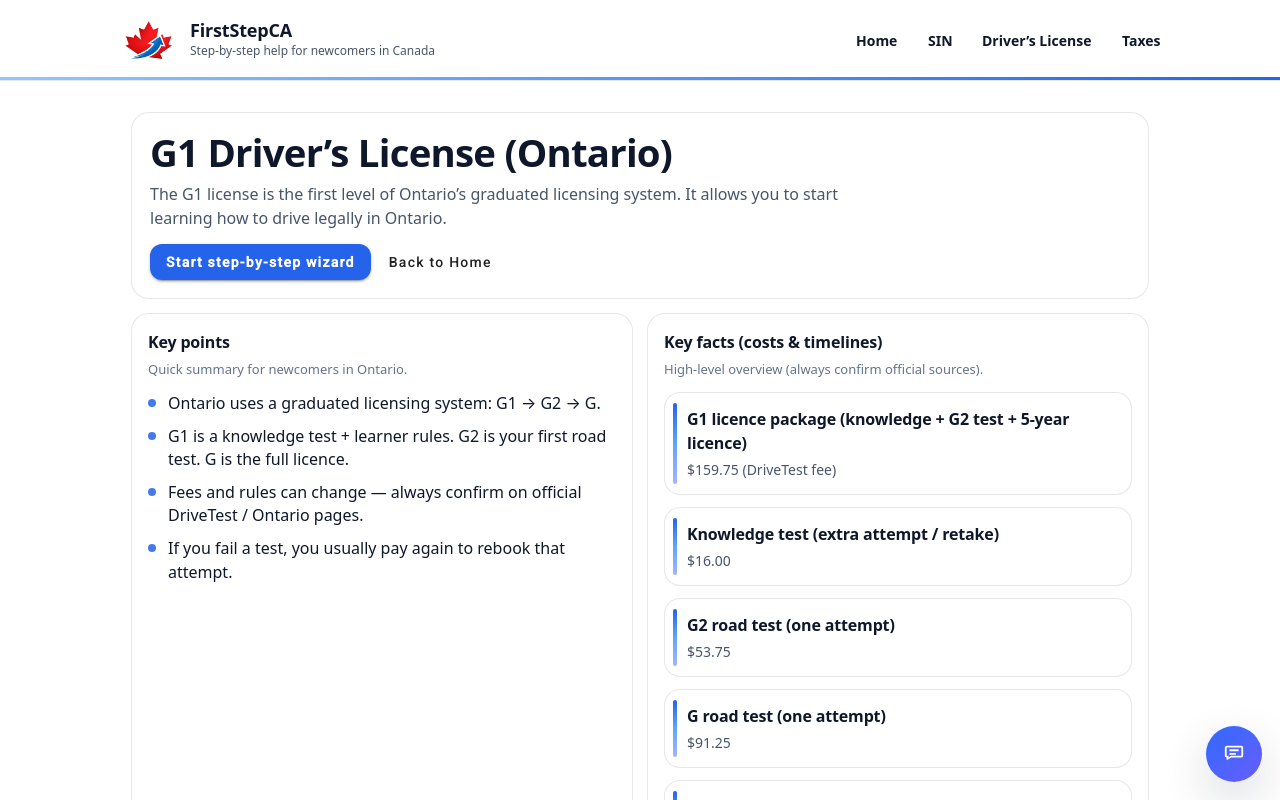
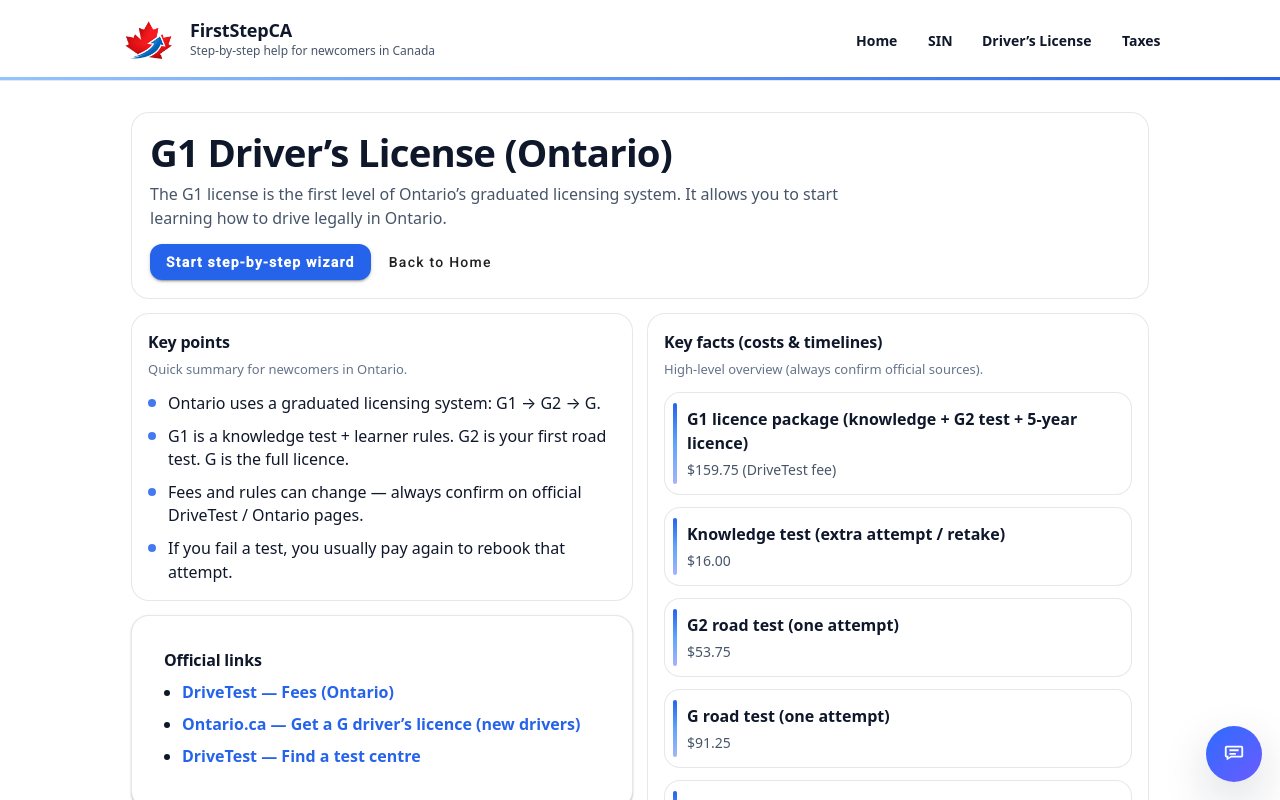
Before and after one commit to Sagaz0501/First-Step-Canada, an Angular app: page /g-license in a window 1280 px wide. Shown: the top 800 px of the page. Built offline with nearby package versions, Linux system fonts and the light colour scheme.

Commit message:
Change G1 CSS display and html for links position

```diff
--- a/src/app/driverLicense/g1-overview/g-license/g-license.css
+++ b/src/app/driverLicense/g1-overview/g-license/g-license.css
@@ -1,5 +1,5 @@
 /* =========================
-   G1 overview — match Taxes overview (slate/blue)
+   G1 overview — clean & aligned
 ========================= */
 
 .page {
@@ -9,7 +9,10 @@
   color: #0f172a;
 }
 
-/* Hero */
+/* =========================
+   HERO
+========================= */
+
 .hero {
   border: 1px solid rgba(15, 23, 42, 0.10);
   border-radius: 18px;
@@ -41,19 +44,32 @@
   align-items: center;
 }
 
-/* Grid */
+/* =========================
+   MAIN GRID
+========================= */
+
 .grid {
   margin-top: 14px;
   display: grid;
+  grid-template-columns: 1fr 1fr;
   gap: 14px;
-  grid-template-columns: 1fr 1fr;
+  align-items: start;
+}
+
+.left-col {
+  display: grid;
+  gap: 14px;
+  align-content: start;
 }
 
 .card--wide {
   grid-column: 1 / -1;
 }
 
-/* Cards */
+/* =========================
+   CARDS
+========================= */
+
 .card,
 .links {
   border: 1px solid rgba(15, 23, 42, 0.10);
@@ -61,6 +77,10 @@
   padding: 16px;
   background: #ffffff;
 }
+
+/* =========================
+   CARD HEAD
+========================= */
 
 .card__head {
   margin-bottom: 12px;
@@ -79,7 +99,10 @@
   font-size: 13px;
 }
 
-/* Bullets */
+/* =========================
+   BULLETS
+========================= */
+
 .bullets {
   list-style: none;
   padding: 0;
@@ -108,7 +131,10 @@
   line-height: 1.45;
 }
 
-/* KV */
+/* =========================
+   KEY VALUE / GLOSSARY
+========================= */
+
 .kv {
   display: grid;
   gap: 10px;
@@ -133,7 +159,10 @@
   color: #334155;
 }
 
-/* Steps preview */
+/* =========================
+   STEPS
+========================= */
+
 .steps {
   display: grid;
   gap: 10px;
@@ -171,7 +200,10 @@
   line-height: 1.5;
 }
 
-/* Footer */
+/* =========================
+   FOOTER
+========================= */
+
 .card__footer {
   margin-top: 12px;
   display: flex;
@@ -186,7 +218,10 @@
   font-size: 13px;
 }
 
-/* Buttons */
+/* =========================
+   BUTTONS
+========================= */
+
 .btn-primary {
   border-radius: 12px !important;
   font-weight: 900 !important;
@@ -201,17 +236,33 @@ a.btn-primary[mat-raised-button] {
   border-radius: 12px !important;
 }
 
-/* Links */
+/* =========================
+   LINKS
+========================= */
+
+.links ul {
+  margin: 8px 0 0;
+  padding-left: 18px;
+}
+
+.links li {
+  margin: 8px 0;
+}
+
 .links a {
   color: #2563eb;
   font-weight: 700;
   text-decoration: none;
 }
+
 .links a:hover {
   text-decoration: underline;
 }
 
-/* Notification cards (for key facts) */
+/* =========================
+   KEY FACTS CARDS
+========================= */
+
 .date-notifications {
   display: grid;
   gap: 12px;
@@ -235,9 +286,12 @@ a.btn-primary[mat-raised-button] {
   inset: 10px auto 10px 8px;
   width: 4px;
   border-radius: 4px;
-  background: linear-gradient(to bottom, #2563eb, #60a5fa, #a5b4fc);
-  transition: transform 250ms ease;
-  z-index: 3;
+  background: linear-gradient(
+    to bottom,
+    #2563eb,
+    #60a5fa,
+    #a5b4fc
+  );
 }
 
 .date-note:hover {
@@ -245,59 +299,31 @@ a.btn-primary[mat-raised-button] {
   box-shadow: 0 10px 30px rgba(15, 23, 42, 0.10);
 }
 
-.date-note:hover::after {
-  transform: translateX(1px);
-}
-
-.date-glow,
-.date-border-glow {
-  position: absolute;
-  width: 18rem;
-  height: 18rem;
-  left: 0;
-  top: 50%;
-  transform: translate(-50%, -50%);
-  background: radial-gradient(circle closest-side, rgba(37, 99, 235, 0.35), transparent);
-  opacity: 0;
-  transition: opacity 250ms ease;
-  pointer-events: none;
-}
-
-.date-glow { z-index: 2; }
-.date-border-glow { z-index: 0; }
-
-.date-note:hover .date-glow { opacity: 0.12; }
-.date-note:hover .date-border-glow { opacity: 0.08; }
-
 .date-title {
-  position: relative;
-  z-index: 4;
   font-weight: 900;
-  letter-spacing: -0.01em;
-  color: #0f172a;
   margin-bottom: 4px;
-  transition: transform 200ms ease;
 }
 
 .date-body {
-  position: relative;
-  z-index: 4;
   color: #475569;
   font-size: 14px;
   line-height: 1.5;
-  transition: transform 200ms ease;
 }
 
-.date-note:hover .date-title { transform: translateX(2px); }
-.date-note:hover .date-body { transform: translateX(4px); }
+/* =========================
+   RESPONSIVE
+========================= */
 
-/* Responsive */
 @media (max-width: 900px) {
-  .grid { grid-template-columns: 1fr; }
-  .card--wide { grid-column: auto; }
-  .kv-row { grid-template-columns: 1fr; }
+  .grid {
+    grid-template-columns: 1fr;
+  }
+
+  .card--wide {
+    grid-column: auto;
+  }
+
+  .kv-row {
+    grid-template-columns: 1fr;
+  }
 }
-
-@media (max-width: 640px) {
-  .date-note { padding: 12px 14px 12px 20px; }
-}
--- a/src/app/driverLicense/g1-overview/g-license/g-license.html
+++ b/src/app/driverLicense/g1-overview/g-license/g-license.html
@@ -1,4 +1,5 @@
 <main class="page" role="main" aria-label="G1 overview">
+
   <!-- Hero -->
   <header class="hero" aria-label="G1 overview header">
     <div class="hero__top">
@@ -22,10 +23,18 @@
     </div>
   </header>
 
-  <!-- Content grid -->
+  <!-- GRID -->
   <div class="grid">
+
+    <!-- LEFT COLUMN -->
+    <div class="left-col">
+
       <!-- Key points -->
-    <section class="card" aria-label="Key points" *ngIf="process.keyPoints?.length">
+      <section
+        class="card"
+        aria-label="Key points"
+        *ngIf="process.keyPoints?.length"
+      >
         <div class="card__head">
           <h2 class="card__title">Key points</h2>
           <p class="card__sub">Quick summary for newcomers in Ontario.</p>
@@ -39,32 +48,22 @@
         </ul>
       </section>
 
-    <!-- Key facts (costs & timelines) -->
-    <section class="card" aria-label="Key facts (costs and timelines)" *ngIf="process.keyDates?.length">
-      <div class="card__head">
-        <h2 class="card__title">Key facts (costs & timelines)</h2>
-        <p class="card__sub">High-level overview (always confirm official sources).</p>
-      </div>
-
-      <div class="date-notifications" role="list">
-        <div class="date-note" role="listitem" *ngFor="let d of process.keyDates">
-          <div class="date-glow"></div>
-          <div class="date-border-glow"></div>
-
-          <div class="date-title">{{ d.label }}</div>
-          <div class="date-body">{{ d.value }}</div>
-        </div>
-      </div>
-
+      <!-- Official links -->
       <mat-card class="links" aria-label="Official links">
         <mat-card-content>
-          <h2 class="h2">Official links</h2>
+          <h2 class="card__title">Official links</h2>
+
           <ul>
             <li>
-              <a href="https://drivetest.ca/tests/fees/" target="_blank" rel="noopener">
+              <a
+                href="https://drivetest.ca/tests/fees/"
+                target="_blank"
+                rel="noopener"
+              >
                 DriveTest — Fees (Ontario)
               </a>
             </li>
+
             <li>
               <a
                 href="https://www.ontario.ca/page/get-g-drivers-licence-new-drivers"
@@ -74,26 +73,71 @@
                 Ontario.ca — Get a G driver’s licence (new drivers)
               </a>
             </li>
+
             <li>
-              <a href="https://drivetest.ca/find-a-drivetest-centre/" target="_blank" rel="noopener">
+              <a
+                href="https://drivetest.ca/find-a-drivetest-centre/"
+                target="_blank"
+                rel="noopener"
+              >
                 DriveTest — Find a test centre
               </a>
             </li>
           </ul>
         </mat-card-content>
       </mat-card>
+
+    </div>
+
+    <!-- RIGHT COLUMN -->
+    <section
+      class="card"
+      aria-label="Key facts (costs and timelines)"
+      *ngIf="process.keyDates?.length"
+    >
+      <div class="card__head">
+        <h2 class="card__title">Key facts (costs & timelines)</h2>
+        <p class="card__sub">
+          High-level overview (always confirm official sources).
+        </p>
+      </div>
+
+      <div class="date-notifications" role="list">
+        <div
+          class="date-note"
+          role="listitem"
+          *ngFor="let d of process.keyDates"
+        >
+          <div class="date-glow"></div>
+          <div class="date-border-glow"></div>
+
+          <div class="date-title">{{ d.label }}</div>
+          <div class="date-body">{{ d.value }}</div>
+        </div>
+      </div>
     </section>
 
-    <!-- Step-by-step preview (like Taxes) -->
-    <section class="card card--wide" aria-label="Step-by-step preview" *ngIf="process.steps?.length">
+    <!-- FULL WIDTH -->
+    <section
+      class="card card--wide"
+      aria-label="Step-by-step preview"
+      *ngIf="process.steps?.length"
+    >
       <div class="card__head">
         <h2 class="card__title">Step-by-step preview</h2>
         <p class="card__sub">What you’ll do in the wizard.</p>
       </div>
 
       <div class="steps" role="list">
-        <div class="step" role="listitem" *ngFor="let s of process.steps; let i = index">
-          <div class="step__badge" aria-hidden="true">{{ i + 1 }}</div>
+        <div
+          class="step"
+          role="listitem"
+          *ngFor="let s of process.steps; let i = index"
+        >
+          <div class="step__badge" aria-hidden="true">
+            {{ i + 1 }}
+          </div>
+
           <div class="step__body">
             <div class="step__title">{{ s.title }}</div>
             <div class="step__desc">{{ s.description }}</div>
@@ -110,7 +154,11 @@
     </section>
 
     <!-- Glossary -->
-    <section class="card card--wide" aria-label="Glossary" *ngIf="process.glossary?.length">
+    <section
+      class="card card--wide"
+      aria-label="Glossary"
+      *ngIf="process.glossary?.length"
+    >
       <div class="card__head">
         <h2 class="card__title">Glossary</h2>
         <p class="card__sub">Simple meanings for common terms.</p>
@@ -123,5 +171,6 @@
         </div>
       </div>
     </section>
+
   </div>
 </main>
```
Lines whose indentation alone changed are shown as unchanged.
